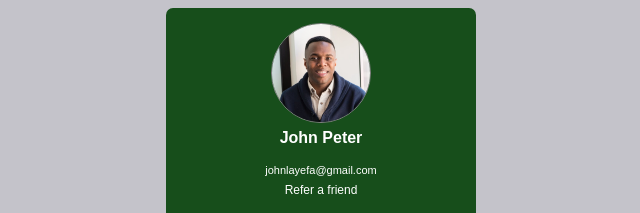
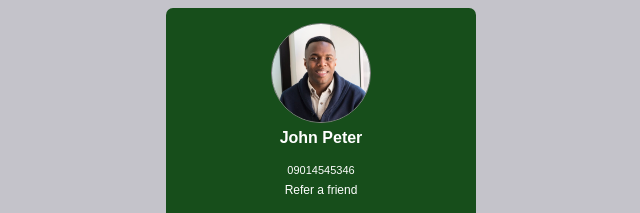
Before and after one commit to mainkindabusiness/272018, a plain HTML site: page your-profile.html in a window 1280 px wide. Shown: the top 213 px of the page, 319-959 px from the left. Drawn offline with Linux system fonts and the light colour scheme.

Commit message:
Update your-profile.html

```diff
--- a/your-profile.html
+++ b/your-profile.html
@@ -201,7 +201,7 @@
                                 John Peter
                         </h4>
                         <p>
-                                johnlayefa@gmail.com
+                                09014545346
                         </p>
                             <a href="">Refer a friend</a>
 
```
